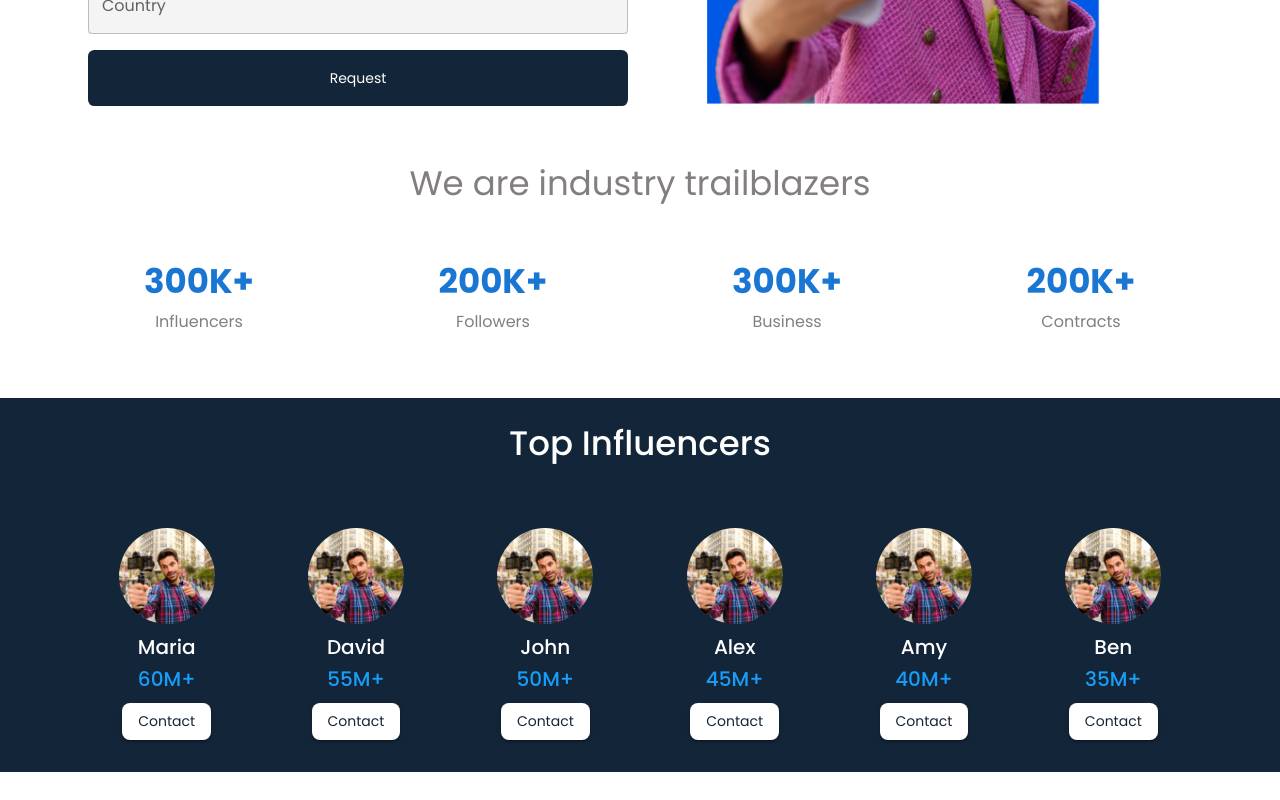
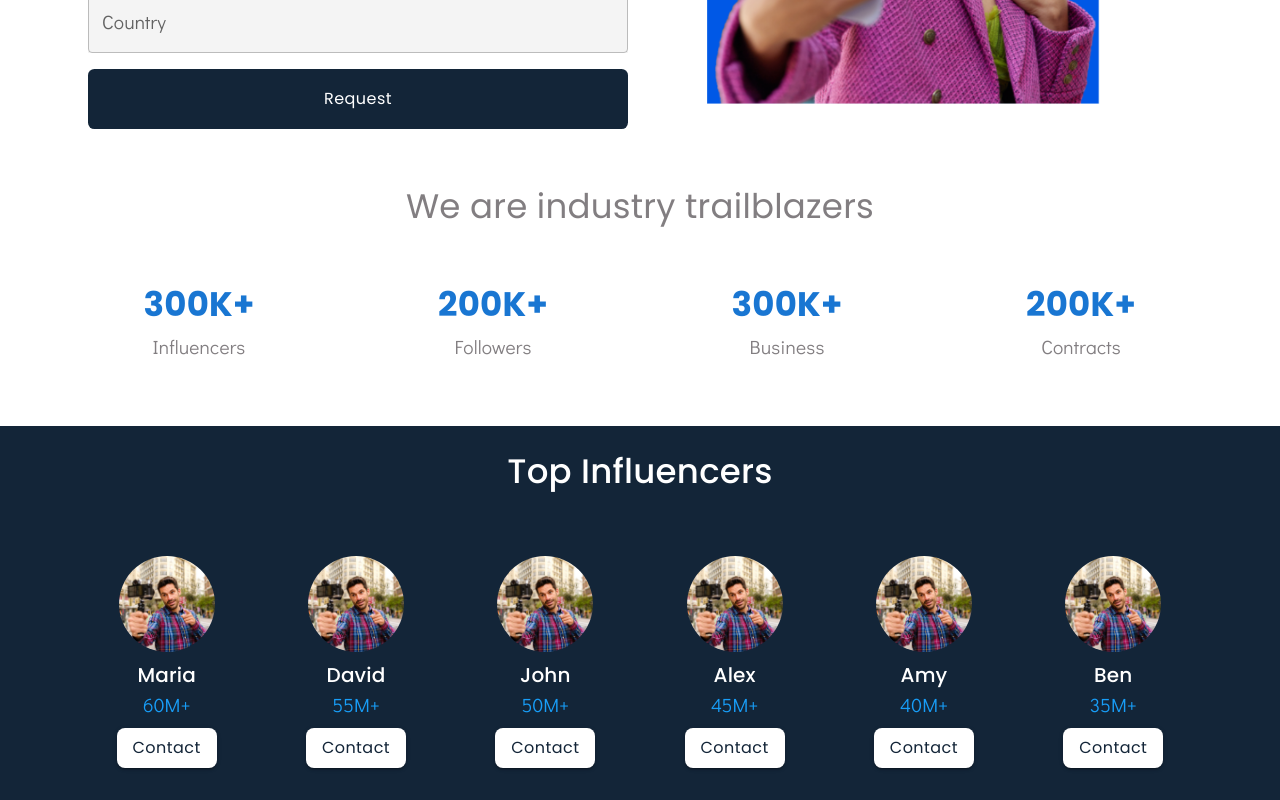
Before and after one commit to i2b-Solutions/PeerPromote, a React (Create React App) app: page / in a window 1280 px wide. Shown: the part 448-1248 px from the top of the page. Before the commit the page ends 1220 px from the top, so only its background shows below. Built offline with nearby package versions, Linux system fonts and the light colour scheme.

Commit message:
UI improvements

```diff
--- a/public/index.html
+++ b/public/index.html
@@ -25,14 +25,12 @@
   <link rel="stylesheet" href="https://fonts.googleapis.com/icon?family=Material+Icons" />
   <link rel="preconnect" href="https://fonts.googleapis.com">
   <link rel="preconnect" href="https://fonts.gstatic.com" crossorigin>
-  <link href="https://fonts.googleapis.com/css2?family=Poppins:wght@400;500;700&display=swap" rel="stylesheet">
+  <link href="https://fonts.googleapis.com/css2?family=Didact+Gothic&family=Poppins:wght@400;500;700&display=swap" rel="stylesheet">
   <title>PeerPromote</title>
   <style>
     html,
     body {
       margin: 0;
-      font-family: 'Poppins', sans-serif;
-      font-weight: 400;
     }
   </style>
 </head>
--- a/src/index.tsx
+++ b/src/index.tsx
@@ -5,6 +5,7 @@ import { CssBaseline, ThemeProvider, createTheme } from '@mui/material';
 
 // Import the main component for your routes
 import RoutesComponent from './ui/flows/routes/router';
+import { AppMuiTheme } from '@theme/muiTheme';
 
 // Use ReactDOM.createRoot to create a root for rendering
 const root = ReactDOM.createRoot(
@@ -13,18 +14,11 @@ const root = ReactDOM.createRoot(
 
 );
 
-// Create a Material-UI theme with Poppins as the default font family
-const theme = createTheme({
-  typography: {
-    fontFamily: 'Poppins, sans-serif',
-  },
-});
-
 // Render the main application within a React.StrictMode
 root.render(
   <React.StrictMode>
     {/* Use the Material-UI ThemeProvider to apply the custom theme */}
-    <ThemeProvider theme={theme}>
+    <ThemeProvider theme={AppMuiTheme}>
       {/* Apply global CSS baseline for consistent styling */}
       <CssBaseline />
 
--- a/src/ui/screens/main/components/connectComponent.tsx
+++ b/src/ui/screens/main/components/connectComponent.tsx
@@ -26,7 +26,6 @@ const UserTypeSelectorContainer = styled(Box)({
 const UserTypeButton = styled(AppButton)({
     flex: 1,
     borderRadius: '0.4rem',
-    fontSize: '1rem',
     padding: '0.5rem',
 });
 
--- a/src/ui/screens/main/components/topInfluencersComponent.tsx
+++ b/src/ui/screens/main/components/topInfluencersComponent.tsx
@@ -52,7 +52,7 @@ const TopInfluencersSection = () => {
                             {/* Influencer Name */}
                             <Typography variant="h6">{item.name}</Typography>
                             {/* Followers Count */}
-                            <Typography variant="h6" fontWeight={500} color={Colors.main.lightBlue}>
+                            <Typography variant="body1" fontWeight={500} color={Colors.main.lightBlue}>
                                 {item.followers}
                             </Typography>
                             {/* Contact Button */}
--- /dev/null
+++ b/src/ui/theme/muiTheme.ts
@@ -0,0 +1,19 @@
+import { createTheme } from "@mui/material";
+
+// Create a Material-UI theme with Poppins as the default font family
+export const AppMuiTheme = createTheme({
+    typography: {
+      h1: { fontFamily: 'Poppins, sans-serif' },
+      h2: { fontFamily: 'Poppins, sans-serif' },
+      h3: { fontFamily: 'Poppins, sans-serif' },
+      h4: { fontFamily: 'Poppins, sans-serif' },
+      h5: { fontFamily: 'Poppins, sans-serif' },
+      h6: { fontFamily: 'Poppins, sans-serif' },
+      body1: { fontFamily: '"Didact Gothic", sans-serif', fontSize: '1.2rem'},
+      body2: { fontFamily: '"Didact Gothic", sans-serif', fontSize: '1rem' },
+      caption: { fontFamily: '"Didact Gothic", sans-serif' },
+      button: { fontFamily: 'Poppins, sans-serif', fontSize: '1rem' },
+      subtitle1: { fontFamily: '"Didact Gothic", sans-serif' },
+      subtitle2: { fontFamily: '"Didact Gothic", sans-serif' },
+    }
+  });
```
